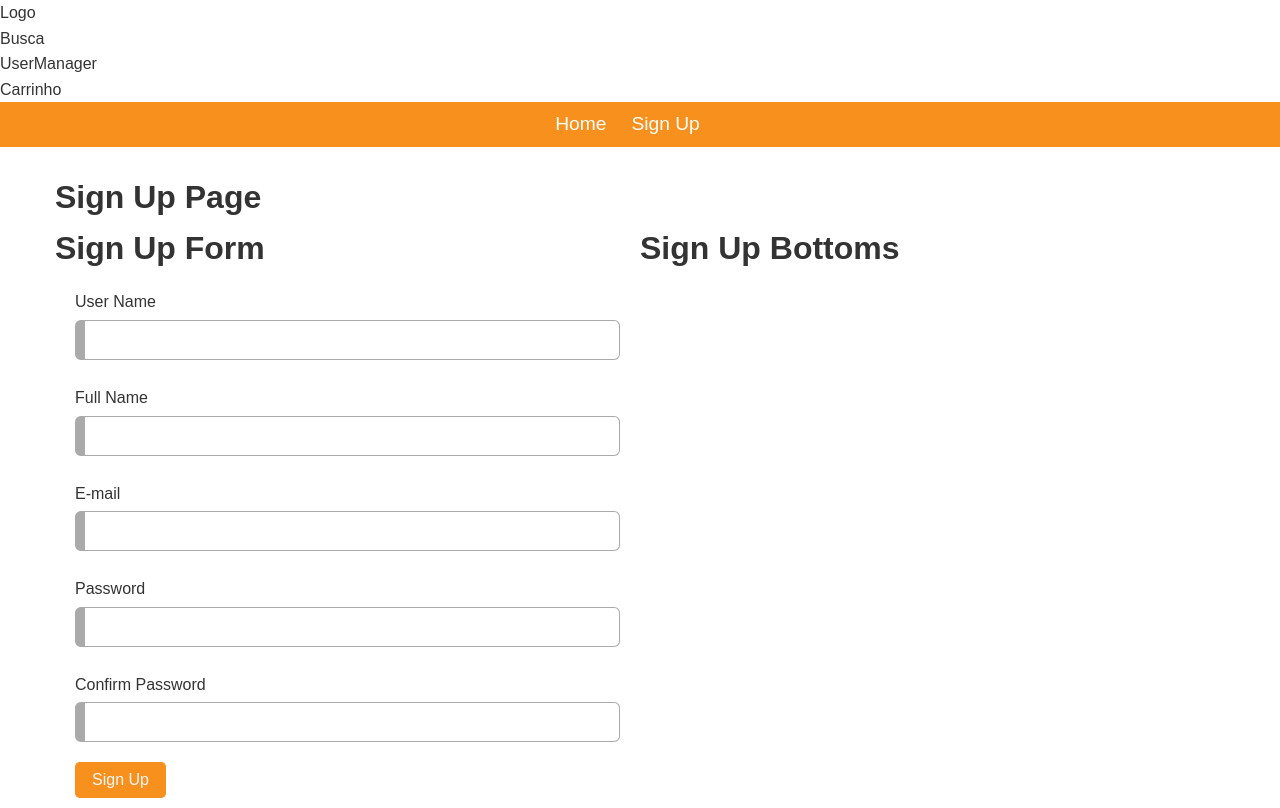
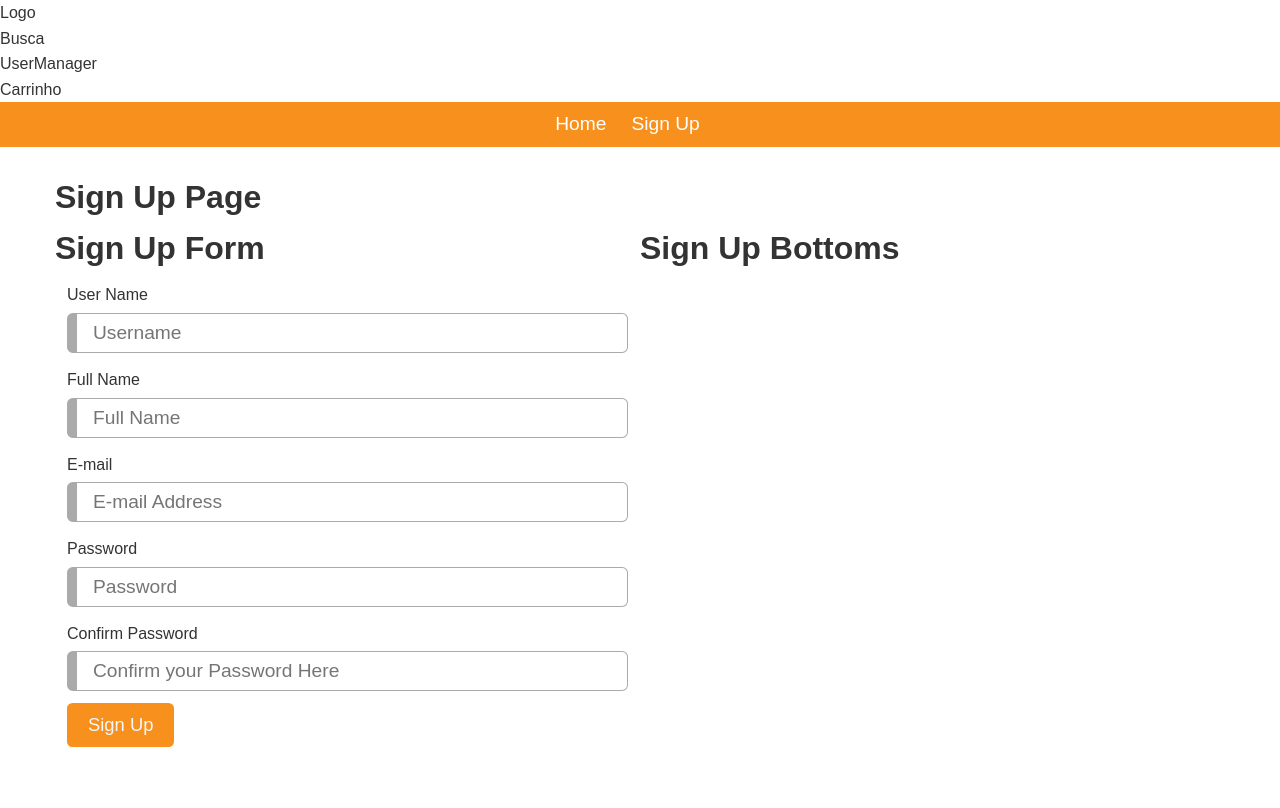
Before and after one commit to pedrofrohmut/ecommerce, a React (Create React App) app in the folder client/: page /signup in a window 1280 px wide. Built offline with nearby package versions, Linux system fonts and the light colour scheme.

Commit message:
Form Validation For SignUpForm

```diff
--- a/client/package.json
+++ b/client/package.json
@@ -13,7 +13,8 @@
     "redux": "^4.0.4",
     "redux-devtools-extension": "^2.13.8",
     "redux-thunk": "^2.3.0",
-    "styled-components": "^4.3.2"
+    "styled-components": "^4.3.2",
+    "validator": "^11.1.0"
   },
   "scripts": {
     "start": "react-scripts start",
--- a/client/src/components/forms/SignUpForm.jsx
+++ b/client/src/components/forms/SignUpForm.jsx
@@ -1,7 +1,74 @@
 import React, { useState } from "react"
 import styled from "styled-components"
+import validator from "validator"
+
 import Form from "../globals/Form/Form"
 import FormGroup from "../globals/Form/FormGroup"
+import InlineError from "../globals/messages/InlineError"
+
+const isValidUsername = username =>
+  username !== ""
+  && typeof username === "string"
+  && username.length > 2
+  && username.length <= 20
+
+const isValidFullname = fullname =>
+  fullname !== ""
+  && typeof fullname === "string"
+  && fullname.length > 2
+  && fullname.length <= 60
+
+const isValidEmail = email =>
+  email !== "" && typeof email === "string" && validator.isEmail(email)
+
+const isValidPassword = password =>
+  password !== ""
+  && typeof password === "string"
+  && password.length > 2
+  && password.length <= 20
+
+const doPasswordsMatch = (password1, password2) => password1 === password2
+
+const INITIAL_ERRORS = {
+  username: "",
+  fullname: "",
+  email: "",
+  password: "",
+  confirmPassword: "",
+}
+
+const getFormErrors = (data) => {
+  const username = isValidUsername(data.username) ? "" : "Username is invalid"
+  const fullname = isValidFullname(data.fullname) ? "" : "Fullname is invalid"
+  const email = isValidEmail(data.email) ? "" : "E-mail Address is invalid"
+  const password = isValidPassword(data.password) ? "" : "Password is invalid"
+  const confirmPassword = !isValidPassword(data.confirmPassword)
+    ? "Confirm Password is invalid"
+    : doPasswordsMatch(data.password, data.confirmPassword)
+      ? ""
+      : "Password and confirm password do not match"
+
+  return {
+    username,
+    fullname,
+    email,
+    password,
+    confirmPassword,
+  }
+}
+
+const isValidForm = ({
+  username,
+  fullname,
+  email,
+  password,
+  confirmPassword,
+}) =>
+  username === ""
+  && fullname === ""
+  && email === ""
+  && password === ""
+  && confirmPassword === ""
 
 const SignUpForm = () => {
   const [username, setUsername] = useState("")
@@ -10,7 +77,25 @@ const SignUpForm = () => {
   const [password, setPassword] = useState("")
   const [confirmPassword, setConfirPassword] = useState("")
 
-  const handleSubmit = () => {}
+  const [errors, setErrors] = useState(INITIAL_ERRORS)
+
+  const handleSubmit = (e) => {
+    const formData = {
+      username,
+      fullname,
+      email,
+      password,
+      confirmPassword,
+    }
+    const formErrors = getFormErrors(formData)
+    setErrors({ ...errors, ...formErrors })
+    if (isValidForm(formErrors)) {
+      console.log("VALID!!!")
+    } else {
+      console.log("Not valid")
+    }
+    e.preventDefault()
+  }
 
   return (
     <SignUpFormStyled className="SignUpForm">
@@ -19,27 +104,64 @@ const SignUpForm = () => {
       <Form onSubmit={handleSubmit}>
         <FormGroup>
           <label>User Name</label>
-          <input type="text" />
+          <input
+            type="text"
+            name="username"
+            placeholder="Username"
+            value={username}
+            onChange={e => setUsername(e.target.value)}
+          />
+          {errors.username !== "" && <InlineError text={errors.username} />}
         </FormGroup>
 
         <FormGroup>
           <label>Full Name</label>
-          <input type="text" />
+          <input
+            type="text"
+            name="fullname"
+            placeholder="Full Name"
+            value={fullname}
+            onChange={e => setFullname(e.target.value)}
+          />
+          {errors.fullname !== "" && <InlineError text={errors.fullname} />}
         </FormGroup>
 
         <FormGroup>
           <label>E-mail</label>
-          <input type="text" />
+          <input
+            type="text"
+            name="email"
+            placeholder="E-mail Address"
+            value={email}
+            onChange={e => setEmail(e.target.value)}
+          />
+          {errors.email !== "" && <InlineError text={errors.email} />}
         </FormGroup>
 
         <FormGroup>
           <label>Password</label>
-          <input type="password" />
+          <input
+            type="password"
+            name="password"
+            placeholder="Password"
+            value={password}
+            onChange={e => setPassword(e.target.value)}
+          />
+          {errors.password !== "" && <InlineError text={errors.password} />}
         </FormGroup>
 
         <FormGroup>
           <label>Confirm Password</label>
-          <input type="password" />
+          <input
+            type="password"
+            name="confirmPassword"
+            placeholder="Confirm your Password Here"
+            value={confirmPassword}
+            onChange={e => setConfirPassword(e.target.value)}
+          />
+          {errors.confirmPassword !== "" && (
+            <InlineError text={errors.confirmPassword} />
+          )}
         </FormGroup>
 
         <FormGroup>
@@ -50,6 +172,10 @@ const SignUpForm = () => {
   )
 }
 
-const SignUpFormStyled = styled.div``
+const SignUpFormStyled = styled.div`
+  label {
+    padding-top: 2px;
+  }
+`
 
 export default SignUpForm
--- a/client/src/components/globals/Form/FormGroup.jsx
+++ b/client/src/components/globals/Form/FormGroup.jsx
@@ -2,7 +2,7 @@ import styled from "styled-components"
 
 const FormGroup = styled.div`
   margin: 0;
-  padding: 10px 20px;
+  padding: 6px 12px;
 `
 
 export default FormGroup
--- /dev/null
+++ b/client/src/components/globals/messages/InlineError.jsx
@@ -0,0 +1,20 @@
+import React from "react"
+import styled from "styled-components"
+import PropTypes from "prop-types"
+
+const InlineError = ({ text }) => (
+  <InlineErrorStyled className="InlineError">{text}</InlineErrorStyled>
+)
+
+const InlineErrorStyled = styled.div`
+  font-size: 0.9rem;
+  padding: 6px 6px 0px;
+  color: var(--errorRed);
+  background-color: var(--fullWhite);
+`
+
+InlineError.propTypes = {
+  text: PropTypes.string.isRequired,
+}
+
+export default InlineError
--- a/client/src/index.css
+++ b/client/src/index.css
@@ -20,6 +20,8 @@
   --grey5: #aaa;
   --grey6: #ccc;
   --grey7: #eee;
+  --errorRed: #ce1134;
+  --errorRedBackground: #fdf3f4;
 }
 
 body {
@@ -52,8 +54,8 @@ input {
 }
 
 button {
-  padding: 8px 16px;
-  font-size: 1rem;
+  padding: 10px 20px;
+  font-size: 1.15rem;
   border: 1px solid transparent;
   border-radius: 0.3em;
   background-color: var(--mainOrange);
```
Also changed, not shown: client/.eslintrc.json, 1 other file (tests, documents, lock files or other folders).
